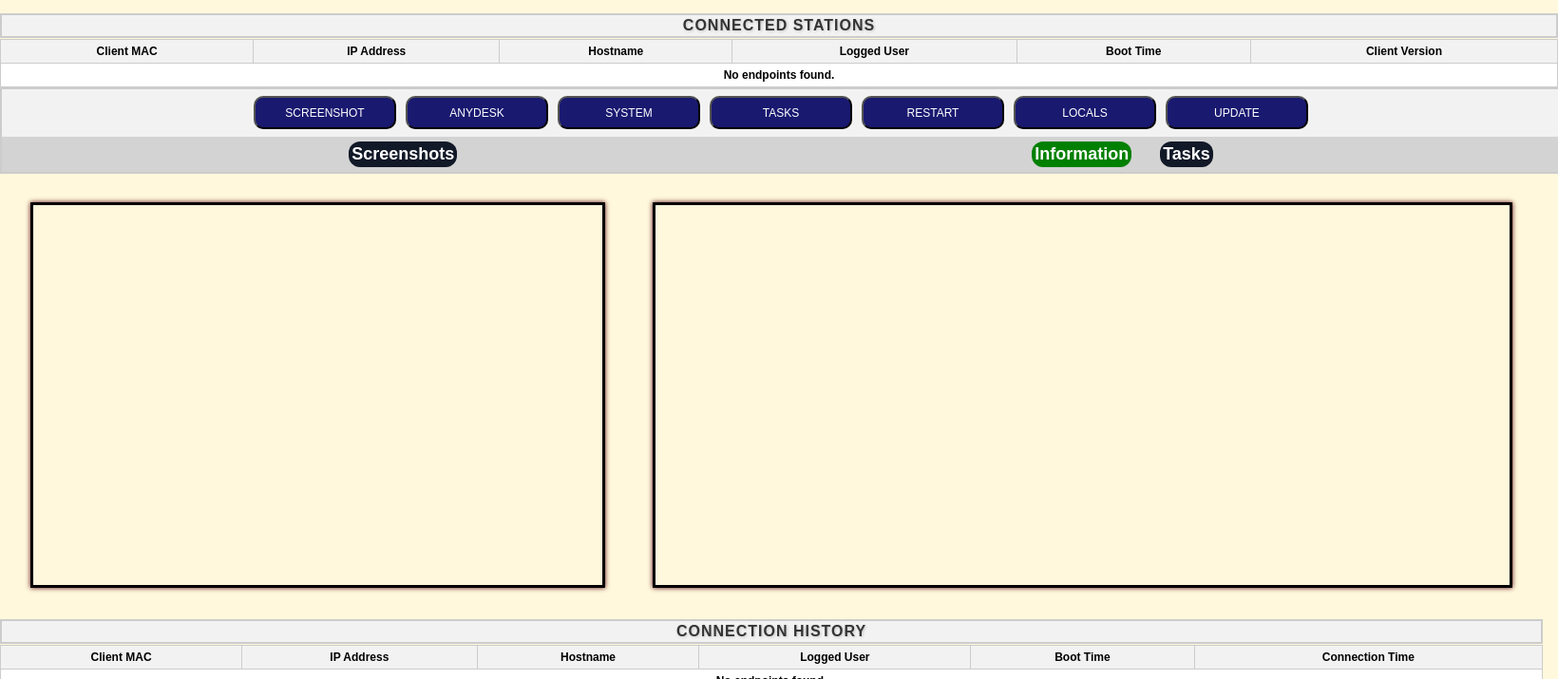
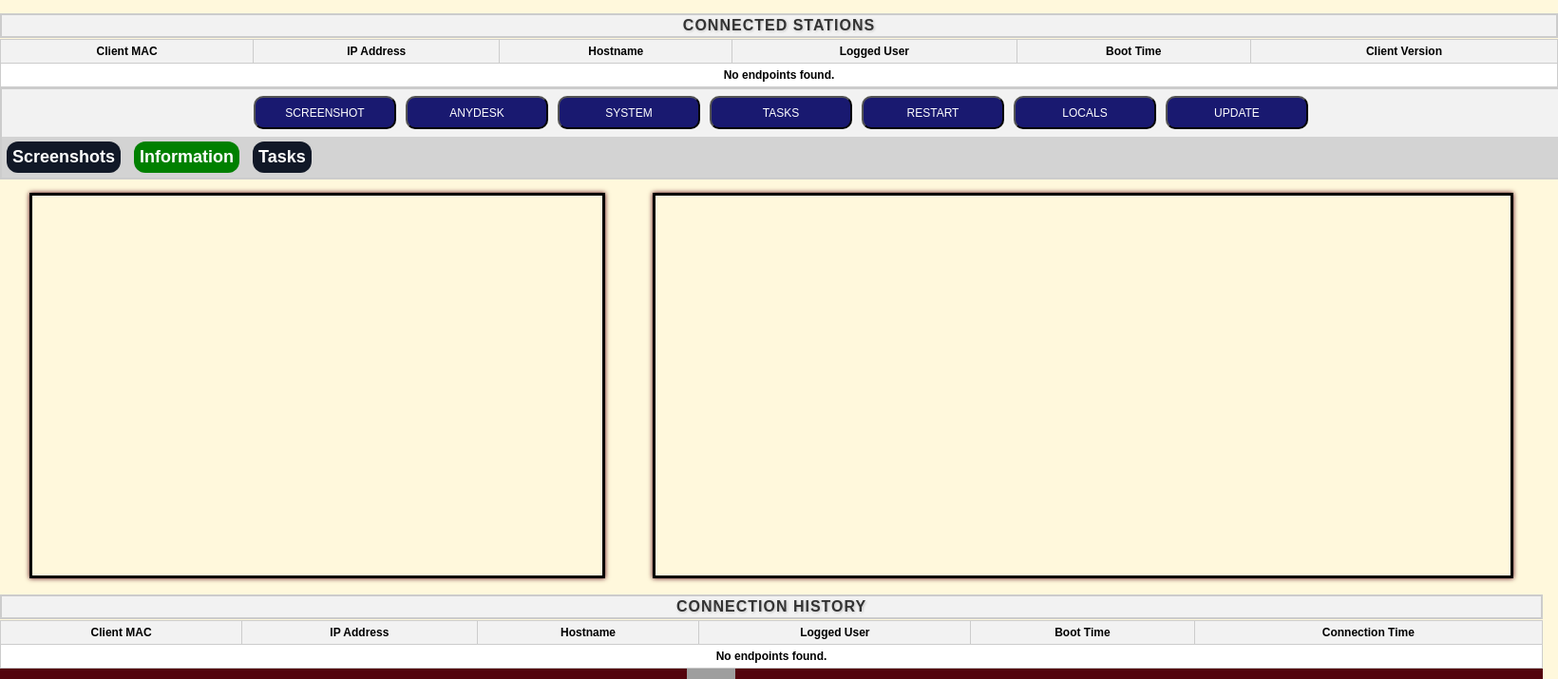
Before and after one commit to GShwartz/HandsOff-WEB, a Python web app: template templates/index.html in a window 1640 px wide. Shown: the part 85-800 px from the top of the page at 95% size. Run offline with Jinja, Linux system fonts and the light colour scheme; the template is opened without the code that fills it, so the values that code supplies are empty; grey boxes are pictures that could not be loaded.

Commit message:
Add files via upload

```diff
--- a/static/style.css
+++ b/static/style.css
@@ -43,7 +43,7 @@
 
 .fade-in {
     opacity: 0;
-    transition: opacity 0.05s ease-in-out;
+    transition: opacity 0.02s ease-in-out;
 }
 .fade-in.visible {
     opacity: 1;
@@ -107,8 +107,6 @@ html, body {
     flex: 1;
     display: flex;
     flex-direction: column;
-    justify-content: flex-start;
-    align-items: stretch;
     overflow-y: auto;
     align-self: flex-start;
     width: 100%;
@@ -157,25 +155,35 @@ html, body {
   transition: top 0.3s; /* Added transition for smooth movement */
 }
 
-.Extenders {
+.display-container {
+  position: relative;
   display: flex;
   justify-content: center;
-  gap: 15px;
+  gap: 50px;
+  padding: 1rem 1rem;
 }
 
-.Extenders button:first-child {
-  margin-right: 600px;
+.headers-wrapper {
+  display: flex;
+  justify-content: space-between;
+  z-index: 1;
 }
 
-.Extenders button:nth-child(2) {
-  margin-right: 15px; /* Adjust the value as per your needs */
+.display-header {
+  flex: 1;
+  text-align: center;
+  z-index: 1;
 }
 
-.Extenders button:last-child {
-  margin-left: 15px; /* Adjust the value as per your needs */
+.information-header {
+  flex: 1;
+  display: flex;
+  align-items: center;
+  z-index: 1;
 }
 
 .Display {
+  position: relative;
   display: flex;
   flex-grow: 0;
   border: 3px solid black;
@@ -185,14 +193,8 @@ html, body {
   z-index: 1;
 }
 
-.display-container {
-  display: flex;
-  justify-content: center;
-  gap: 50px;
-  padding: 2rem 2rem;
-}
-
 .Information {
+  position: relative;
   display: flex;
   flex-grow: 0;
   border: 3px solid black;
@@ -203,10 +205,11 @@ html, body {
 }
 
 .information-container {
+  position: relative;
   width: 100%;
   display: flex;
   border-radius: 0.5rem;
-  max-height: calc(100% - 10px); /* Subtract the padding-left value */
+  max-height: 100%;
   overflow: auto;
   padding-left: 10px;
 }
@@ -362,20 +365,12 @@ td {
 
 .controller-buttons-container button:hover {
   color: white;
-  background-color: #54040E;
+  background-color: #DAA520;
 }
 
 .controller-buttons-container button:active {
   transform: translateY(3px);
   background-color: #191970;
-}
-
-.extenders-wrapper {
-  position: sticky;
-  display: flex;
-  justify-content: center; /* Add this line to horizontally center the buttons */
-  width: 100%;
-  height: 90%;
 }
 
 .screenshots-button,
@@ -401,18 +396,12 @@ td {
   -webkit-user-select: none;
   touch-action: manipulation;
   width: auto;
-  padding: 2px 2px; /* Adjust top and bottom padding as needed */
+  padding: 5px 5px; /* Adjust top and bottom padding as needed */
   margin: 5px; /* Add margin for gaps between buttons */
 }
 
-.button-40:hover {
-  background-color: #374151;
-}
-
-.button-40:focus {
-  box-shadow: none;
-  outline: 2px solid transparent;
-  outline-offset: 2px;
+.screenshots-button:hover {
+    cursor: initial;
 }
 
 .screenshots-slider-wrapper {
```
